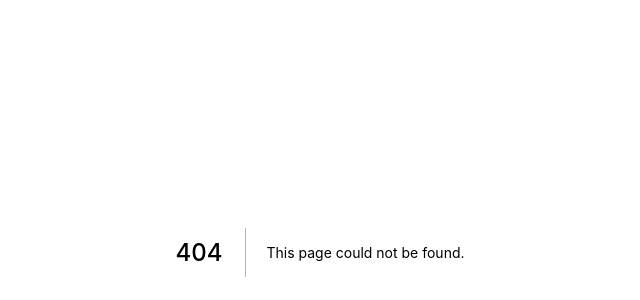
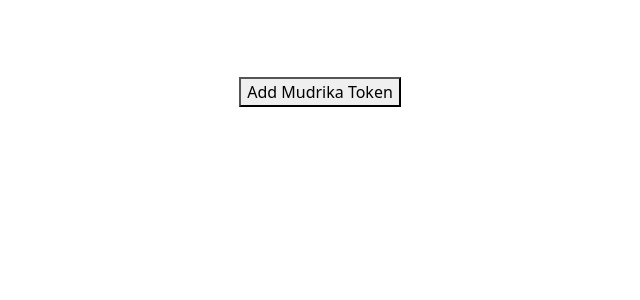
Before and after one commit to Project-Mudrika/Mudrika-Frontend, a Next.js app: page /add_token in a window 1280 px wide. Before the commit this address had no page. Shown: the part 148-448 px from the top of the page, without its empty margins (320-960 px from the left). Built offline with nearby package versions, Linux system fonts and the light colour scheme; a web font is replaced by a local one; what @3rdweb/hooks would draw is missing.

Commit message:
Add Mudrika Token code

```diff
--- /dev/null
+++ b/src/pages/add_token.js
@@ -0,0 +1,43 @@
+export default function addToken() {
+
+    async function addMudrikaToken(e) {
+        e.preventDefault();
+        const tokenAddress = '0x6CF40C7AE3bad60cdF1e89F82417EdB6b54b9E0C';
+        const tokenSymbol = 'MDK';
+        const tokenDecimals = 18;
+        const tokenImage = 'https://ndma.gov.in/sites/default/files/emblem-dark.png';
+
+        try {
+            // wasAdded is a boolean. Like any RPC method, an error may be thrown.
+            const wasAdded = await ethereum.request({
+                method: 'wallet_watchAsset',
+                params: {
+                    type: 'ERC20', // Initially only supports ERC20, but eventually more!
+                    options: {
+                        address: tokenAddress, // The address that the token is at.
+                        symbol: tokenSymbol, // A ticker symbol or shorthand, up to 5 chars.
+                        decimals: tokenDecimals, // The number of decimals in the token
+                        image: tokenImage, // A string url of the token logo
+                    },
+                },
+            });
+
+            if (wasAdded) {
+                console.log('Thanks for your interest!');
+            } else {
+                console.log('Your loss!');
+            }
+        } catch (error) {
+            console.log(error);
+        }
+    }
+
+    return (
+        <div style={{ display: 'flex', justifyContent: 'center', alignItems: 'center', height: '60vh' }}>
+            <button type="button" onClick={addMudrikaToken}>
+                Add Mudrika Token
+            </button>
+        </div>
+
+    );
+}
```
